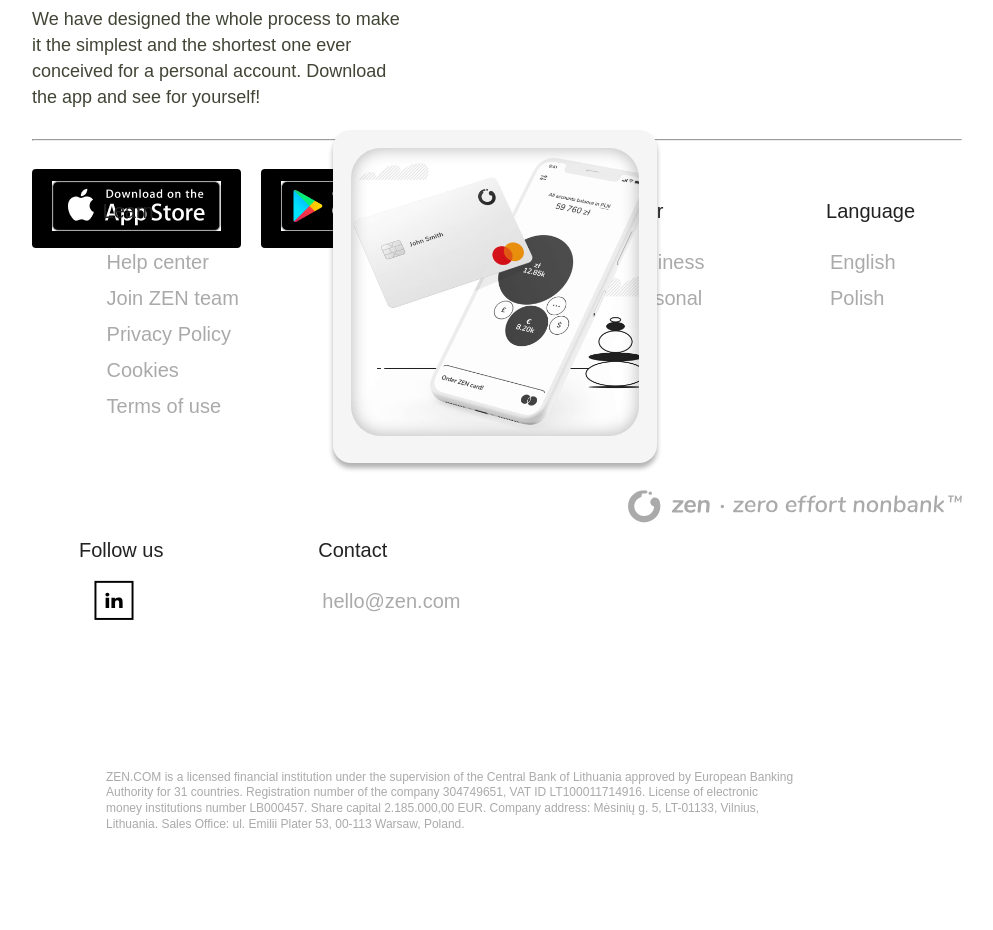
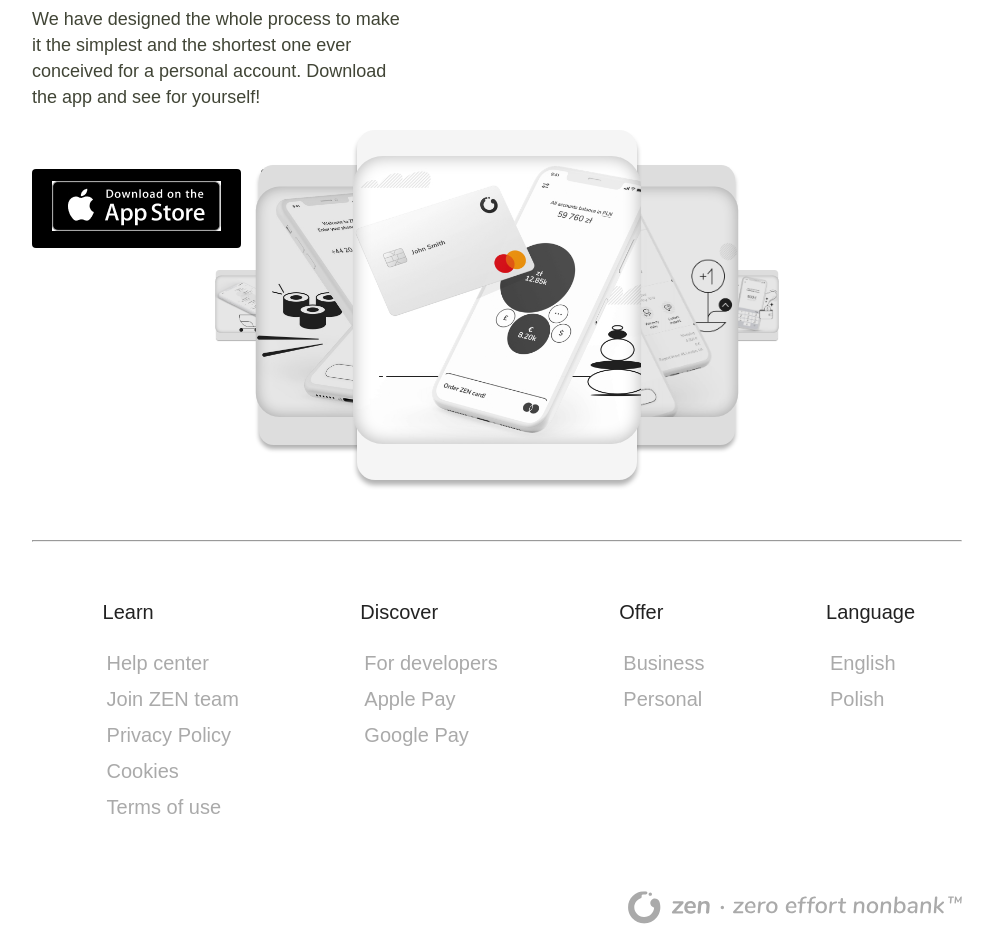
Before and after one commit to AmalCM27/RABOTA, a plain HTML site: page index.html in a window 1280 px wide. Shown: the part 11020-11950 px from the top of the page, without its empty margins (143-1136 px from the left). Drawn offline with Linux system fonts and the light colour scheme; files whose address does not match are found by name.

```diff
--- a/css/style.css
+++ b/css/style.css
@@ -212,7 +212,7 @@ a {
   box-shadow: 10px 30px #29fd53, 20px 60px #29fd53, 15px 15px #1f8291, 25px 45px #858f39;
 }
 
-.carouselcard- {
+.card-carousel {
   --card-width: 80%;
   --card-max-width: 280px;
   --card-height: 350px;
```
